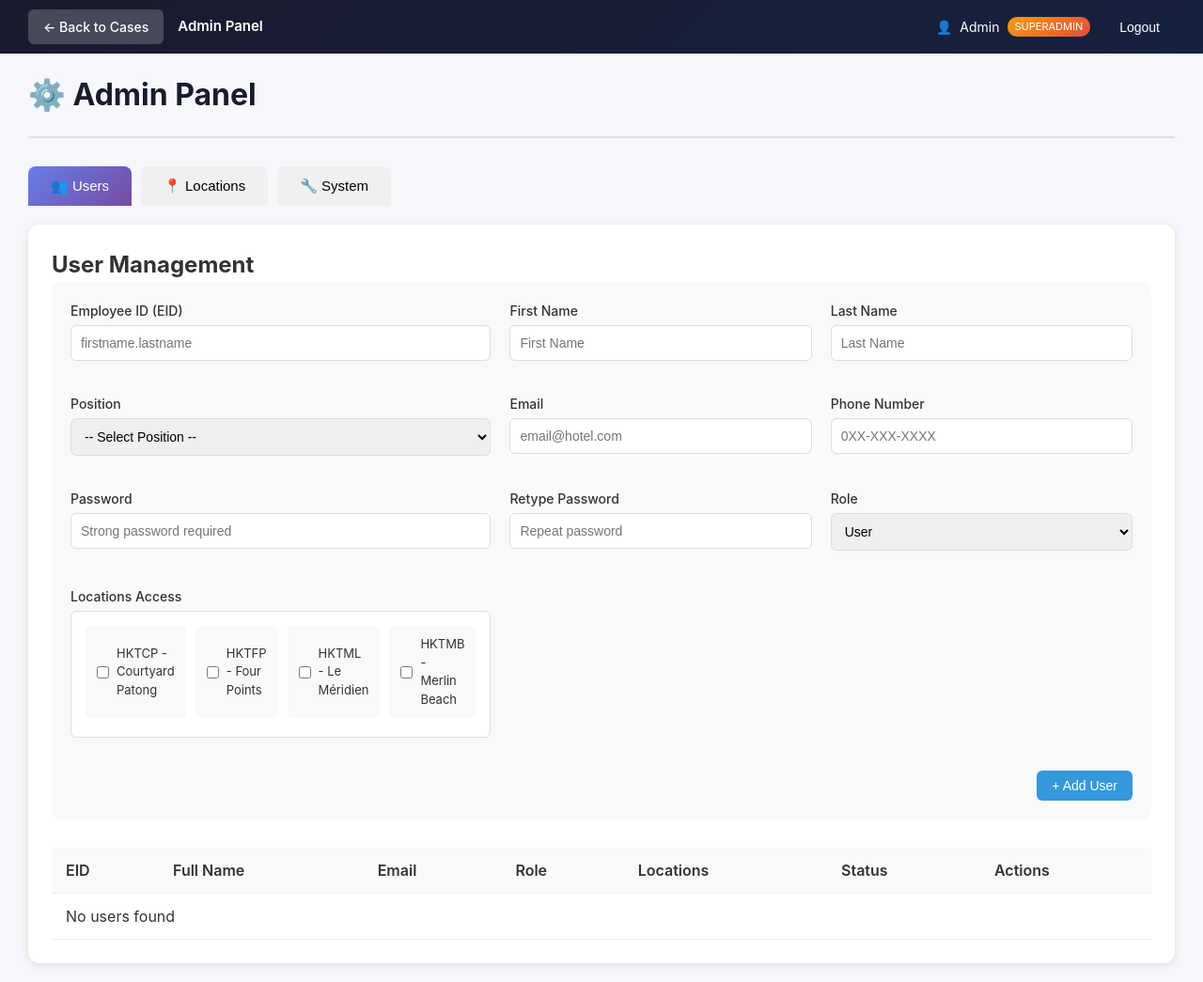
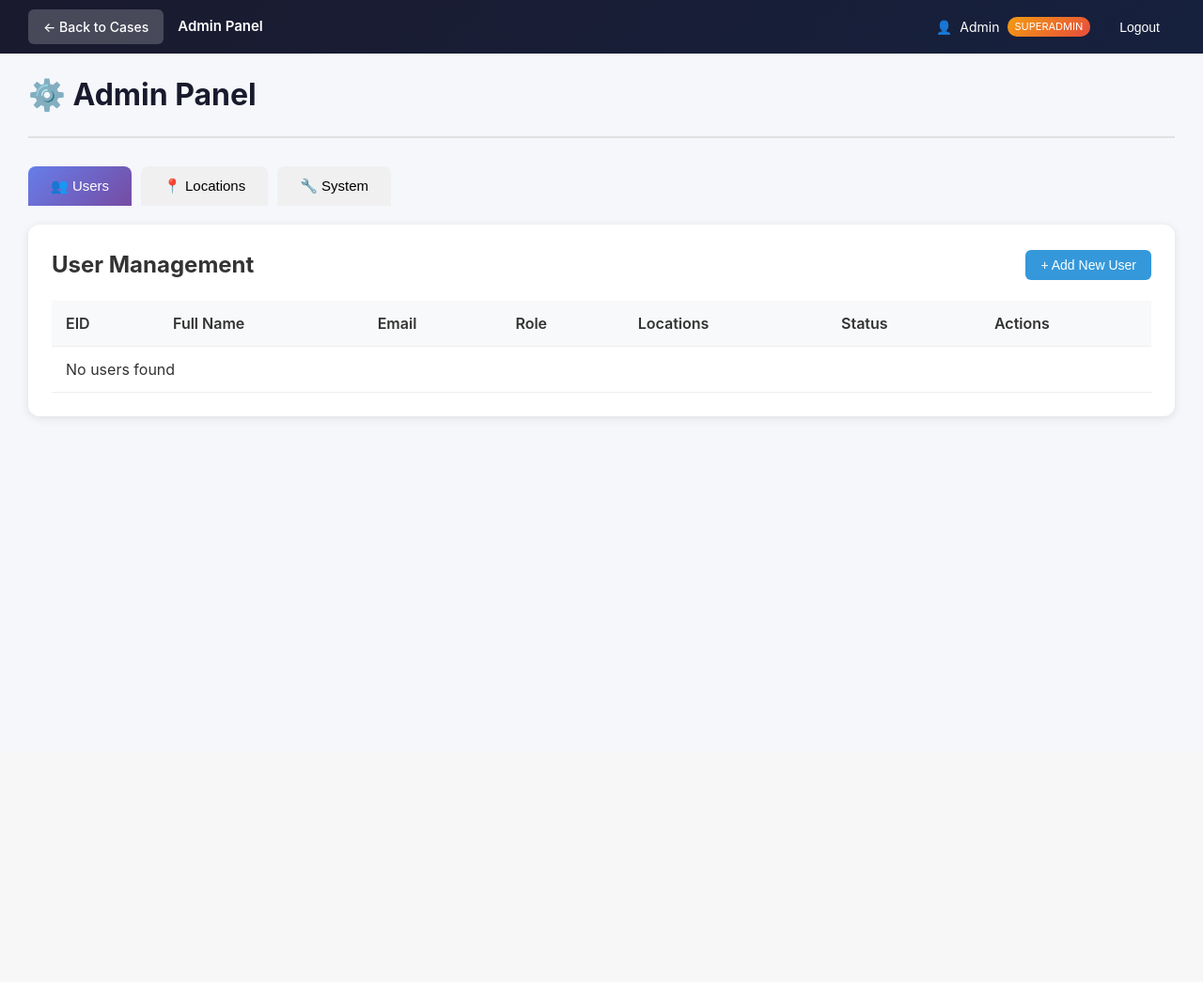
Before and after one commit to Bigkiss01/IT-Case-Management-System, a Flask app: template backend/src/templates/admin.html in a window 1280 px wide. Shown: the whole page at 94% size. After the commit the page ends 446 px from the top, so only its background shows below. Run offline with Flask 3, Linux system fonts and the light colour scheme; the template is opened without the code that fills it, so the values that code supplies are empty; data comes from the database, SQL or seed files in the repository.

Commit message:
Simplify Add Case form, reorganize User Management UI

```diff
--- a/backend/src/app.py
+++ b/backend/src/app.py
@@ -776,6 +776,18 @@ def create_case():
 
         table_name = get_case_table(location)
 
+        # Auto-generate case_no if not provided
+        case_no = data.get('case_no', '')
+        if not case_no:
+            with engine.connect() as conn:
+                result = conn.execute(text(f"SELECT MAX(case_no) as max_no FROM {table_name}"))
+                row = result.fetchone()
+                max_no = row[0] if row and row[0] else 0
+                try:
+                    case_no = int(max_no) + 1
+                except:
+                    case_no = 1
+
         query = f"""
             INSERT INTO {table_name}
             (case_no, case_date, issues, description, step_to_resolve, opened_by, department, status, resolved_by, remark)
@@ -784,7 +796,7 @@ def create_case():
         """
 
         params = {
-            'case_no': data.get('case_no', ''),
+            'case_no': case_no,
             'case_date': data.get('case_date') or None,
             'issues': data.get('issues', ''),
             'description': data.get('description', ''),
--- a/backend/src/templates/admin.html
+++ b/backend/src/templates/admin.html
@@ -359,69 +359,9 @@
 
         <!-- Users Section -->
         <div id="usersSection" class="admin-section active">
-            <h2>User Management</h2>
-
-            <!-- Add User Form -->
-            <div class="add-user-form" id="addUserForm">
-                <div class="form-group">
-                    <label>Employee ID (EID)</label>
-                    <input type="text" id="newEid" placeholder="firstname.lastname" required>
-                </div>
-                <div class="form-group">
-                    <label>First Name</label>
-                    <input type="text" id="newFirstName" placeholder="First Name" required>
-                </div>
-                <div class="form-group">
-                    <label>Last Name</label>
-                    <input type="text" id="newLastName" placeholder="Last Name" required>
-                </div>
-                <div class="form-group">
-                    <label>Position</label>
-                    <select id="newPosition" required>
-                        <option value="">-- Select Position --</option>
-                        <option value="ITM">ITM (IT Manager)</option>
-                        <option value="ITS">ITS (IT Specialist)</option>
-                        <option value="ITO">ITO (IT Officer)</option>
-                        <option value="ITO Trainee">ITO Trainee</option>
-                    </select>
-                </div>
-                <div class="form-group">
-                    <label>Email</label>
-                    <input type="email" id="newEmail" placeholder="email@hotel.com">
-                </div>
-                <div class="form-group">
-                    <label>Phone Number</label>
-                    <input type="tel" id="newPhone" placeholder="0XX-XXX-XXXX">
-                </div>
-                <div class="form-group">
-                    <label>Password</label>
-                    <input type="password" id="newPassword" placeholder="Strong password required"
-                        oninput="checkPasswordStrength()">
-                    <div id="passwordStrength" style="margin-top: 5px; font-size: 12px;"></div>
-                </div>
-                <div class="form-group">
-                    <label>Retype Password</label>
-                    <input type="password" id="newPasswordConfirm" placeholder="Repeat password"
-                        oninput="checkPasswordMatch()">
-                    <div id="passwordMatch" style="margin-top: 5px; font-size: 12px;"></div>
-                </div>
-                <div class="form-group">
-                    <label>Role</label>
-                    <select id="newRole">
-                        <option value="user">User</option>
-                        <option value="admin">Admin</option>
-                        <option value="superadmin">Super Admin</option>
-                    </select>
-                </div>
-                <div class="form-group">
-                    <label>Locations Access</label>
-                    <div class="locations-checkboxes" id="newLocations">
-                        <!-- Will be populated dynamically -->
-                    </div>
-                </div>
-                <div class="form-actions">
-                    <button class="btn btn-primary" onclick="addUser()">+ Add User</button>
-                </div>
+            <div style="display: flex; justify-content: space-between; align-items: center; margin-bottom: 20px;">
+                <h2 style="margin: 0;">User Management</h2>
+                <button class="btn btn-primary" onclick="showAddUserModal()">+ Add New User</button>
             </div>
 
             <!-- Users Table -->
@@ -550,6 +490,81 @@
             <div class="modal-actions">
                 <button class="btn btn-secondary" onclick="closeEditUserModal()">Cancel</button>
                 <button class="btn btn-primary" onclick="confirmEditUser()">Save Changes</button>
+            </div>
+        </div>
+    </div>
+
+    <!-- Add User Modal -->
+    <div class="modal" id="addUserModal">
+        <div class="modal-content" style="max-width: 600px; max-height: 90vh; overflow-y: auto;">
+            <h2>Add New User</h2>
+            <div class="form-group">
+                <label>Employee ID (EID)</label>
+                <input type="text" id="newEid" placeholder="firstname.lastname" required>
+            </div>
+            <div style="display: grid; grid-template-columns: 1fr 1fr; gap: 15px;">
+                <div class="form-group">
+                    <label>First Name</label>
+                    <input type="text" id="newFirstName" placeholder="First Name" required>
+                </div>
+                <div class="form-group">
+                    <label>Last Name</label>
+                    <input type="text" id="newLastName" placeholder="Last Name" required>
+                </div>
+            </div>
+            <div style="display: grid; grid-template-columns: 1fr 1fr; gap: 15px;">
+                <div class="form-group">
+                    <label>Position</label>
+                    <select id="newPosition" required>
+                        <option value="">-- Select Position --</option>
+                        <option value="ITM">ITM (IT Manager)</option>
+                        <option value="ITS">ITS (IT Specialist)</option>
+                        <option value="ITO">ITO (IT Officer)</option>
+                        <option value="ITO Trainee">ITO Trainee</option>
+                    </select>
+                </div>
+                <div class="form-group">
+                    <label>Role</label>
+                    <select id="newRole">
+                        <option value="user">User</option>
+                        <option value="admin">Admin</option>
+                        <option value="superadmin">Super Admin</option>
+                    </select>
+                </div>
+            </div>
+            <div style="display: grid; grid-template-columns: 1fr 1fr; gap: 15px;">
+                <div class="form-group">
+                    <label>Email</label>
+                    <input type="email" id="newEmail" placeholder="email@hotel.com">
+                </div>
+                <div class="form-group">
+                    <label>Phone Number</label>
+                    <input type="tel" id="newPhone" placeholder="0XX-XXX-XXXX">
+                </div>
+            </div>
+            <div style="display: grid; grid-template-columns: 1fr 1fr; gap: 15px;">
+                <div class="form-group">
+                    <label>Password</label>
+                    <input type="password" id="newPassword" placeholder="Strong password required"
+                        oninput="checkPasswordStrength()">
+                    <div id="passwordStrength" style="margin-top: 5px; font-size: 12px;"></div>
+                </div>
+                <div class="form-group">
+                    <label>Retype Password</label>
+                    <input type="password" id="newPasswordConfirm" placeholder="Repeat password"
+                        oninput="checkPasswordMatch()">
+                    <div id="passwordMatch" style="margin-top: 5px; font-size: 12px;"></div>
+                </div>
+            </div>
+            <div class="form-group">
+                <label>Locations Access</label>
+                <div class="locations-checkboxes" id="newLocations">
+                    <!-- Will be populated dynamically -->
+                </div>
+            </div>
+            <div class="modal-actions">
+                <button class="btn btn-secondary" onclick="closeAddUserModal()">Cancel</button>
+                <button class="btn btn-primary" onclick="addUser()">+ Add User</button>
             </div>
         </div>
     </div>
@@ -703,6 +718,28 @@
             }
         }
 
+        // Add User Modal functions
+        function showAddUserModal() {
+            loadLocations(); // Ensure locations are loaded for checkboxes
+            document.getElementById('addUserModal').classList.add('active');
+        }
+
+        function closeAddUserModal() {
+            document.getElementById('addUserModal').classList.remove('active');
+            // Clear form
+            document.getElementById('newEid').value = '';
+            document.getElementById('newFirstName').value = '';
+            document.getElementById('newLastName').value = '';
+            document.getElementById('newPosition').value = '';
+            document.getElementById('newEmail').value = '';
+            document.getElementById('newPhone').value = '';
+            document.getElementById('newPassword').value = '';
+            document.getElementById('newPasswordConfirm').value = '';
+            document.getElementById('passwordStrength').innerHTML = '';
+            document.getElementById('passwordMatch').innerHTML = '';
+            document.querySelectorAll('input[name="newLocation"]').forEach(cb => cb.checked = false);
+        }
+
         async function addUser() {
             const eid = document.getElementById('newEid').value.trim();
             const firstName = document.getElementById('newFirstName').value.trim();
@@ -764,16 +801,8 @@
 
                 if (result.success) {
                     alert('User created successfully!');
+                    closeAddUserModal();
                     loadUsers();
-                    // Clear form
-                    document.getElementById('newEid').value = '';
-                    document.getElementById('newFirstName').value = '';
-                    document.getElementById('newLastName').value = '';
-                    document.getElementById('newPosition').value = '';
-                    document.getElementById('newEmail').value = '';
-                    document.getElementById('newPhone').value = '';
-                    document.getElementById('newPassword').value = '';
-                    document.querySelectorAll('input[name="newLocation"]').forEach(cb => cb.checked = false);
                 } else {
                     alert('Error: ' + result.error);
                 }
```
Also changed, not shown: backend/src/static/app.js (+6 -10 lines), backend/src/templates/index.html (+6 -24 lines), 1 other file.
